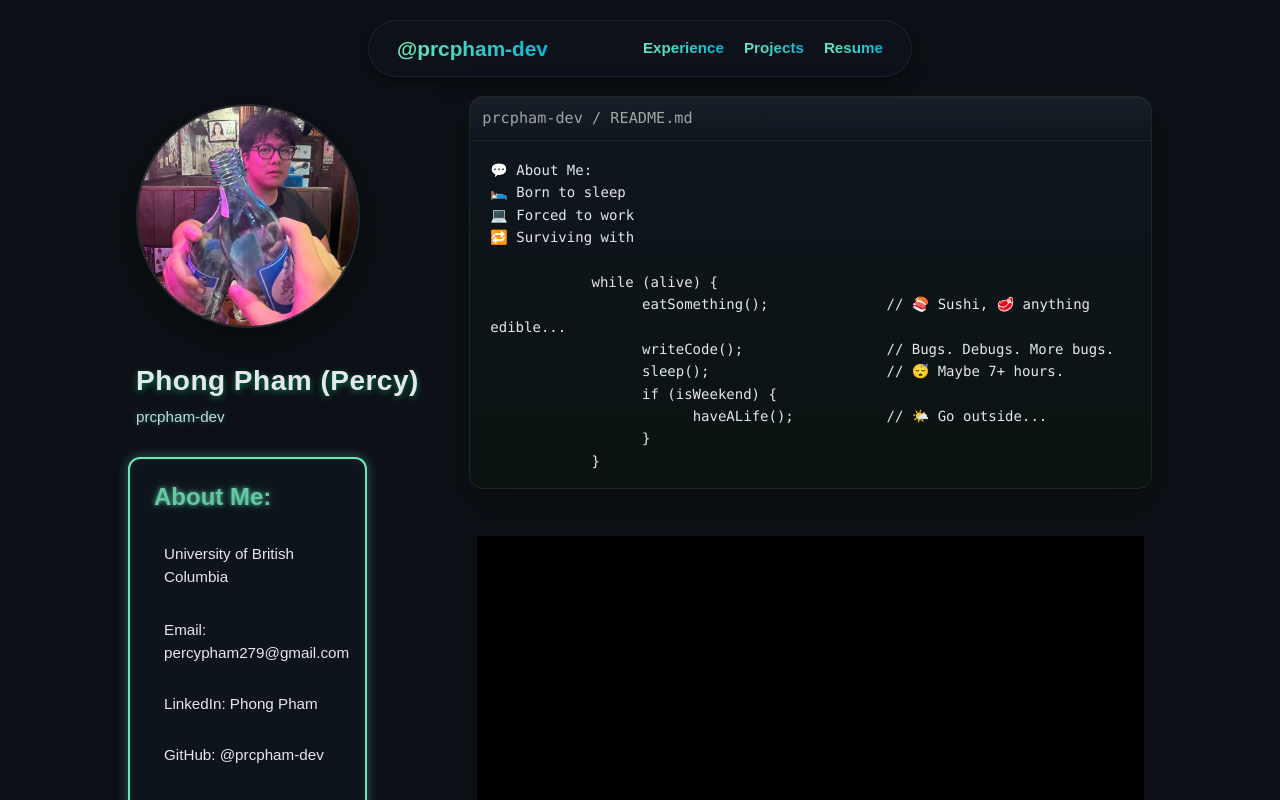
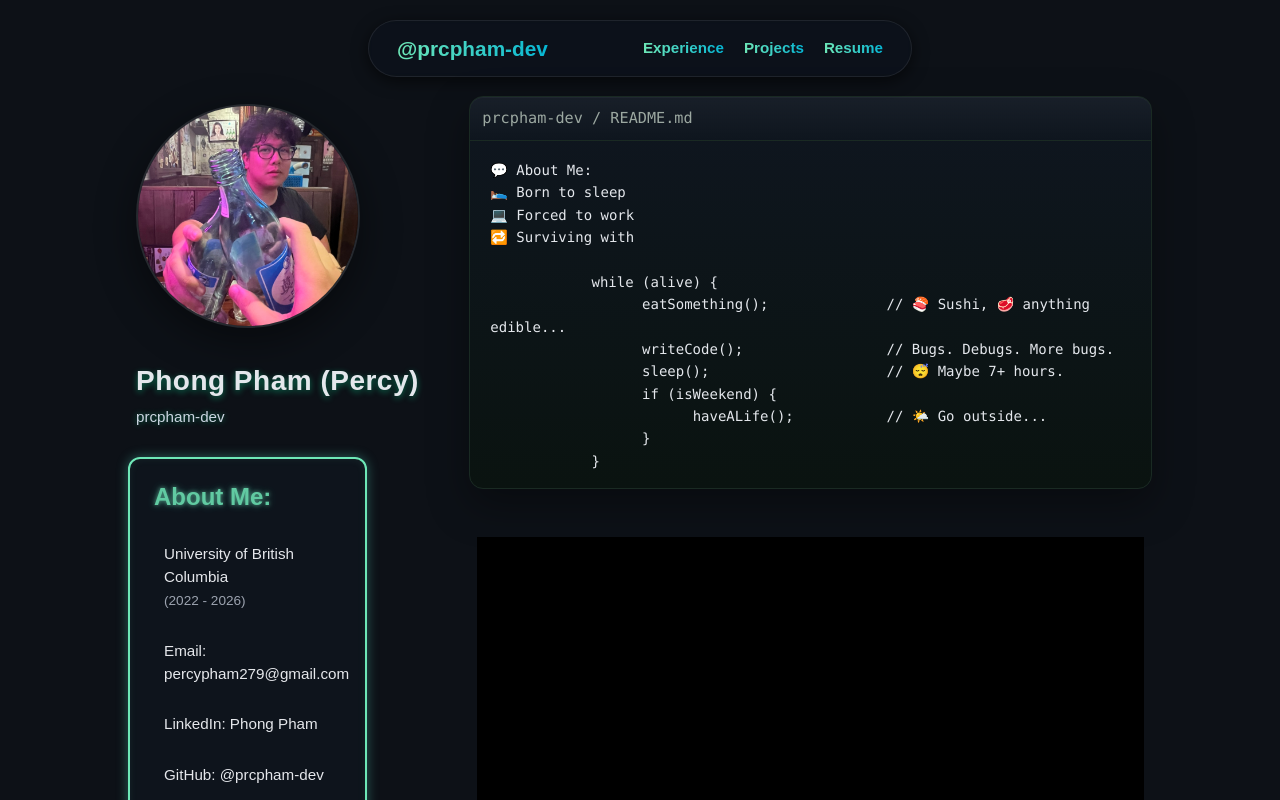
Before and after one commit to prcpham-dev/prcpham-portfolio, a Next.js app in the folder portfolio/: page / in a window 1280 px wide. Shown: the top 800 px of the page. Built offline with nearby package versions, Linux system fonts and the light colour scheme.

Commit message:
Some changes in about.tsx

```diff
--- a/portfolio/pages/components/about/About.tsx
+++ b/portfolio/pages/components/about/About.tsx
@@ -56,8 +56,7 @@ const About: React.FC = () => {
             <span className={styles.rowText}>
               University of British Columbia
             </span>
-            <span className={styles.subText}>
-              {/* Computer Science · 4th Year */}
+            <span className={styles.subText}> (2022 - 2026)
             </span>
           </div>
           <div className={styles.row}>
@@ -110,7 +109,7 @@ const About: React.FC = () => {
 🛌 Born to sleep
 💻 Forced to work
 
-      ᕙ(  •̀ ᗜ •́  )ᕗ
+          (ദ്ദി˙ᗜ˙)
 `
 ) : (
 `💬 About Me:
```
